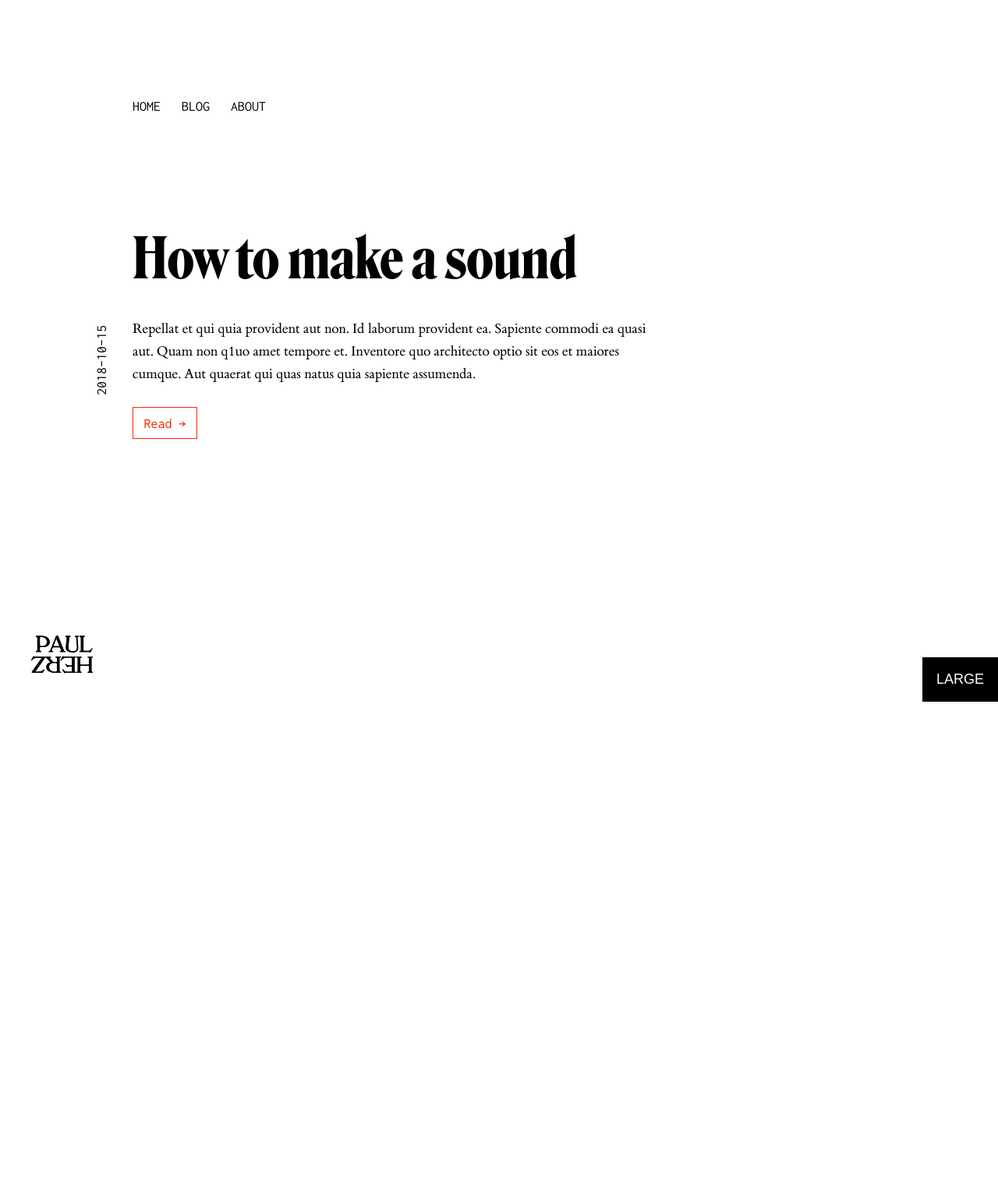
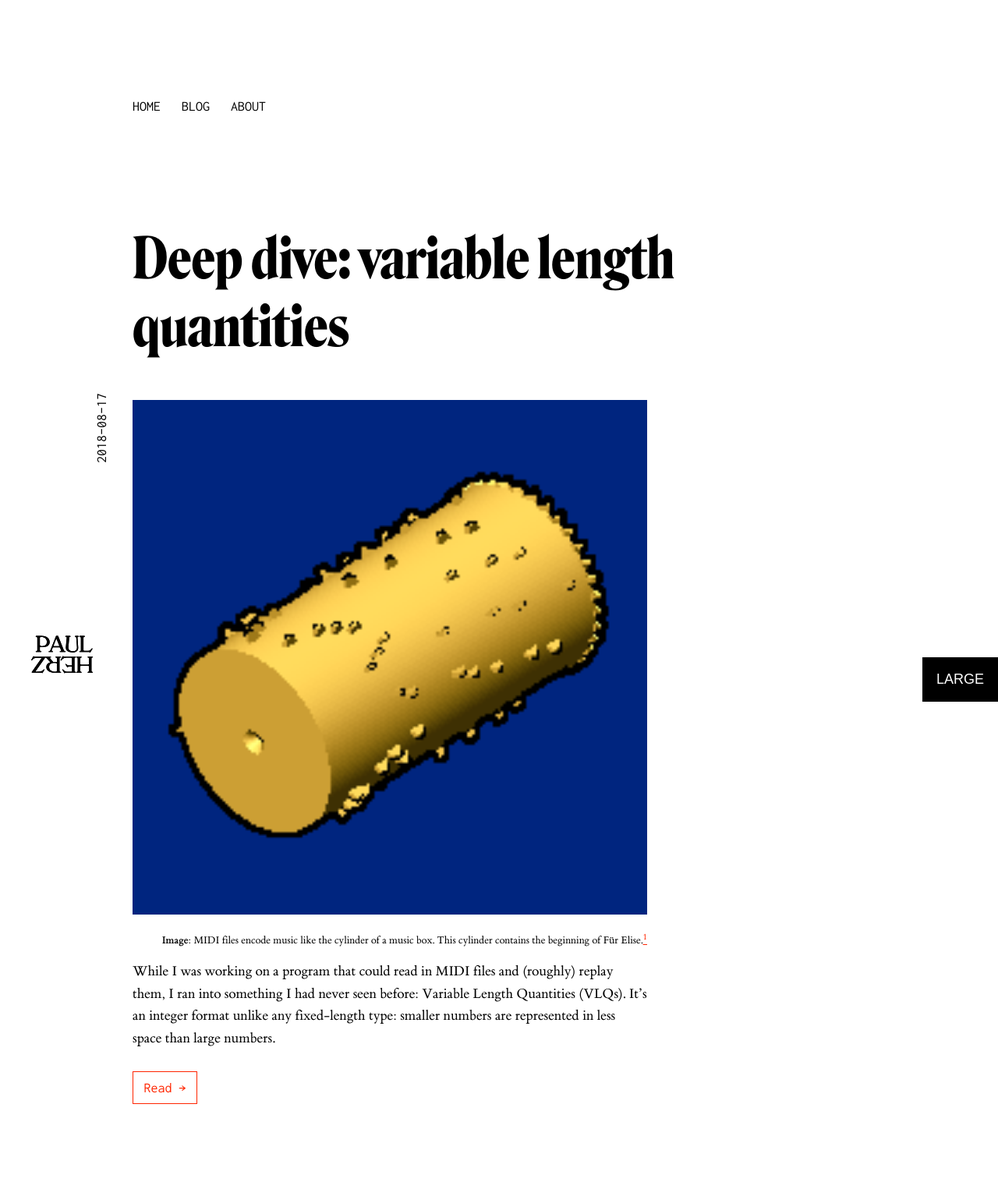
Before and after one commit to phrz/paulherz.com, a Jekyll site: the page built from blog.md, in a window 1280 px wide. Shown: the whole page at 78% size. Built offline with Jekyll 4.4.1, drawn with Linux system fonts in a browser that asks for light colours; before the commit the page ends 900 px from its top, so only the background shows below that.

Commit message:
VLQ post and new brand icons

````diff
--- a/_layouts/head.html
+++ b/_layouts/head.html
@@ -8,9 +8,9 @@
 		<meta name="description" content="{{ page.excerpt | default: site.description | strip_html | normalize_whitespace | truncate: 160 | escape }}">
 		<link rel="canonical" href="{{ page.url | replace:'index.html','' | absolute_url }}">
 
-		<link rel="shortcut icon" type="image/png" href="{{ '/assets/icon.png' | relative_url }}">
+		<link rel="shortcut icon" type="image/png" href="{{ '/assets/favicon.png' | relative_url }}">
 		<link rel="apple-touch-icon" href="{{ '/assets/icon.png' | relative_url }}">
-		<link rel="mask-icon" href="{{ '/assets/phlogo-square.svg' | relative_url }}" color="#000">
+		<link rel="mask-icon" href="{{ '/assets/mask-icon.svg' | relative_url }}" color="#FF2500">
 		<meta name="viewport" content="width=device-width,initial-scale=1.0">
 
 		<link rel="stylesheet" href="{{ '/assets/style.css' | relative_url }}">
--- /dev/null
+++ b/_posts/2018-08-17-variable-length-quantities.md
@@ -0,0 +1,78 @@
+---
+layout: post
+title:  "Deep dive: variable length quantities"
+date:   2018-08-17 23:55:00 -0500
+author: "Paul Herz"
+categories: deep-dive
+excerpt_separator: <!-- more -->
+---
+
+{% assign post_assets = 'assets/posts/variable-length-quantities' %}
+
+<figure>
+	<img
+	src="{{ post_assets
+		| append: '/piano-roll.png'
+		| relative_url
+	}}"
+	class="pixelated-image"
+	width="200">
+	<figcaption>
+		<strong>Image:</strong>
+		MIDI files encode music like the cylinder of a music box. This cylinder contains the beginning of Für Elise.<a href="#c1" name="c1s"><sup>1</sup></a>
+	</figcaption>
+</figure>
+
+While I was working on a program that could read in MIDI files and (roughly) replay them, I ran into something I had never seen before: Variable Length Quantities (VLQs). It's an integer format unlike any fixed-length type: smaller numbers are represented in less space than large numbers.
+
+<!-- more -->
+
+MIDI files represent music as a series of events, like pressing a piano key down, or lifting it up. Event sections begin with the number of ticks since the previous event. The MIDI format is a compact binary format chock-full of numbers, so representing them compactly is a priority. Towards this goal, MIDI represents ticks relative to the previous event rather than absolutely: this means smaller numbers. But that only matters if your number format rewards you for smaller numbers (while still allowing for huge ones). Thus, MIDI uses VLQs for the best of both worlds: small numbers are small, but not to the exclusion of very large numbers when they're necessary.
+
+This is a foreign concept to many people — in Computer Science classes, you learn about a variety of integer format choices; 32-bit, 64-bit, unsigned, sign-magnitude, one's-complement, two's-complement, and so on. None of these formats become more compact with smaller numbers — they are fixed length. It makes sense that the most common integer formats be fixed size, for several reasons:
+
+1. At the low-level, if a type has a guarantee of a fixed size, you can calculate the size of a variable of that type or an array of that type at compile-time, you can allocate memory for it more easily.
+
+2. With that same guarantee, you can randomly access the <em>n</em><sup>th</sup> element in the array through basic pointer arithmetic: that element will be located at `A + sizeof(type) * n` where `A` is the array's base address.
+
+However, these benefits matter when executing a program, and MIDI does not use VLQs in any runtime — it's just a static file format. MIDI exists as a stream of bytes inside of a file, or running along a wire between devices, so as long as there exist *delimiters* that clarify when a value starts and ends, fixed-length values are unimportant.
+
+
+## The VLQ format in MIDI
+
+Technically, you can only represent unsigned integers in VLQ, but practically, you can represent plenty of things this way. VLQ is always represented in network order (big endian), such that the first VLQ byte contains the most significant bits of the number.
+
+Generating VLQ in code is more tedious than *demonstrating* the algorithm, so I'll stick to demonstration. VLQ happens one byte at a time, and each byte is laid out as follows:
+
+```
+CNNN NNNN
+```
+
+Where `C` is the *continuation bit* and `N` is a bit from the original number. Each byte contains seven bits of data from the original number, which is odd: this means you have to split your original number into seven-bit chunks — you'll probably have to add some extra zeros to the left side of the most significant 7-bit chunk.
+
+Back to the continuation bit: `C` will be set to `1` for every byte except the last, where it will be set to `1`. This is the entire reason we sacrifice one bit from each byte: we can denote whether to continue or not for a variable-length number buffer.
+
+Below, we convert `256` from an unsigned, 64-bit integer in big-endian format to a VLQ, to demonstrate the greater storage and transmission efficiency.
+
+```
+// original u64 representation
+d256 -> 0x0000000000000100
+
+// 7 bit chunks
+[000 0010, 000 0000]
+
+// continuation bits (1 for "continue")
+[1000 0010, 0000 0000]
+
+// variable-length quantity representation
+// (a saving of 6 bytes)
+0xF200
+```
+
+However, *saving space* is not the only benefit of VLQs, although it is a meaningful one. VLQs also allow you to represent **arbitrarily large** numbers, whereas fixed-size integer formats have a hard limit on the largest numbers they can represent. All you need to do is make the VLQ byte sequence longer — a VLQ interpreter will keep parsing a stream for VLQ numbers until the continuation bit on the current byte is zero.
+
+Then, the only issue is finding a way to store the number if it is beyond the capacity of hardware types, which is easy to do if your language has built-in support for arbitrary-length integers. For example, the `Integer` type in Haskell can be arbitrarily large, whereas `Int` is guaranteed to be a hardware type. In Python 3, all integers are of arbitrary length.
+
+<footer>
+	<a href="#c1s" name="c1"><sup>1</sup></a> Mesh: <a href="https://www.thingiverse.com/thing:552498">shootquin</a>. Rendering/animation: me. License: <a href="https://creativecommons.org/licenses/by-sa/3.0/">CC BY-SA 3.0</a>
+</footer>
--- a/_sass/basic.scss
+++ b/_sass/basic.scss
@@ -174,3 +174,7 @@ mark {
 		text-decoration: none;
 	}
 }
+
+.pixelated-image {
+	image-rendering: crisp-edges;
+}
````
Also changed, not shown: _drafts/2018-10-15-how-to-make-a-sound.md (renamed from _posts/2018-10-15-how-to-make-a-sound.md), assets/favicon.png (added), assets/icon.png, assets/mask-icon.svg (added), assets/phlogo-square.svg (deleted), assets/phlogo.svg (deleted), assets/posts/variable-length-quantities/piano-roll.png (added).
